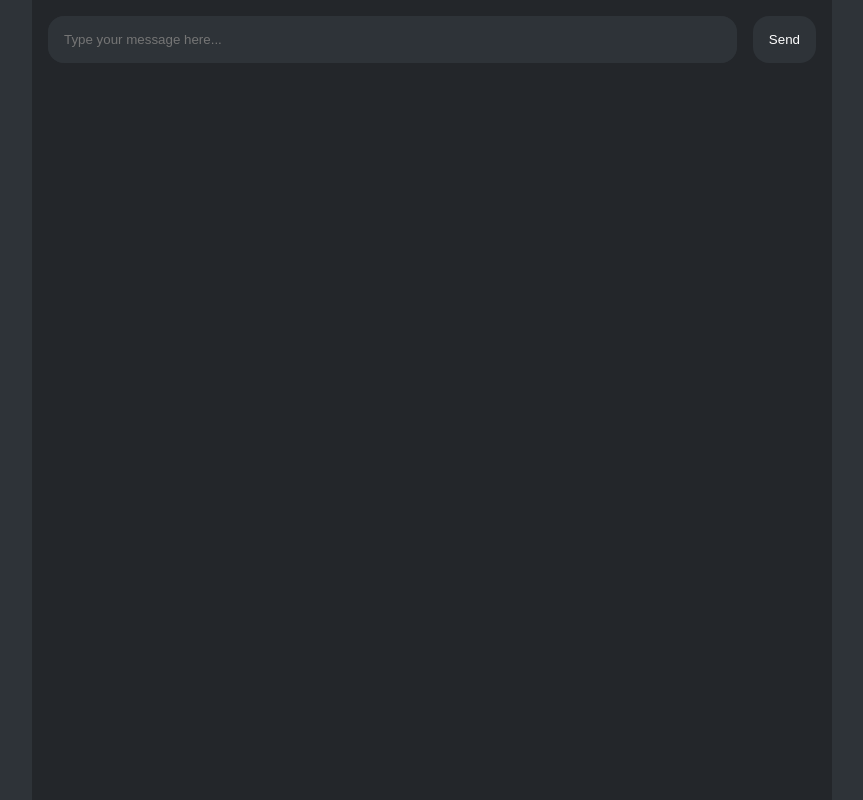
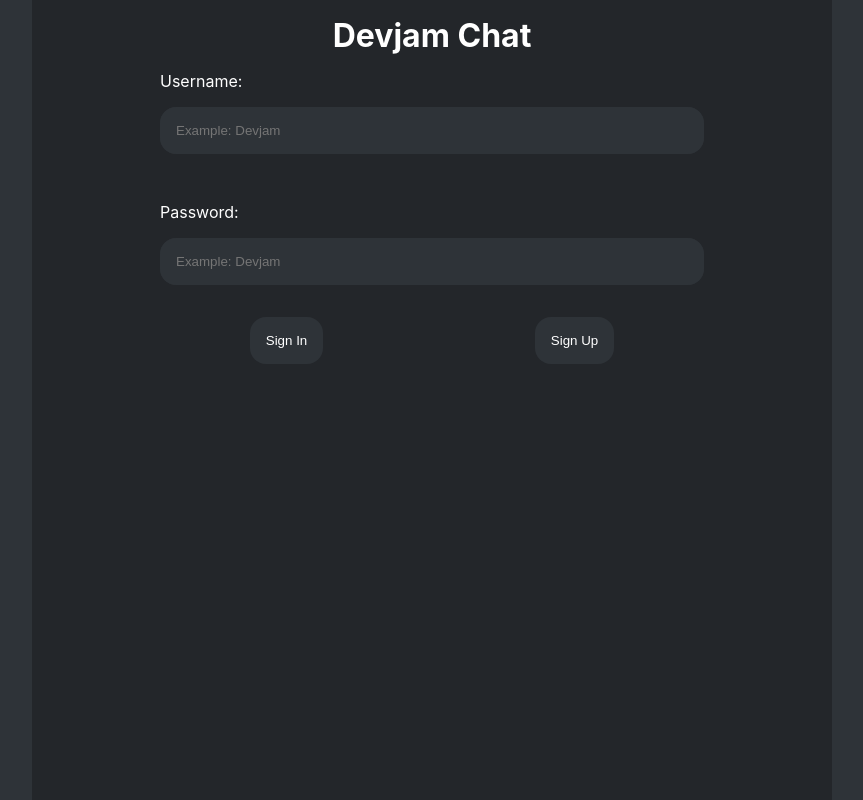
Before and after one commit to JGQH/ChatApp-Devjam, a React (Vite) app: page / in a window 1280 px wide. Shown: the whole page, without its empty margins (208-1071 px from the left). Built offline with nearby package versions, Linux system fonts and the light colour scheme.

Commit message:
Add Login Screen
Simple Login Screen with no functionality yet
Also TextBox imported but not used, just to not erase it and write it again

```diff
--- a/src/App.tsx
+++ b/src/App.tsx
@@ -1,12 +1,13 @@
 import React from 'react'
 import TextBox from '@Components/TextBox'
+import LoginScreen from '@Components/LoginScreen'
 import styles from './App.module.scss'
 
 export default function App() {
 
   return (
     <div className={styles.container}>
-      <TextBox />
+      <LoginScreen />
     </div>
   )
 }
--- /dev/null
+++ b/src/components/LoginScreen/LoginScreen.module.scss
@@ -0,0 +1,22 @@
+.container {
+  margin: 0 auto;
+  width: 75%;
+
+  h1 {
+    text-align: center;
+  }
+
+  .inputField {
+    padding: 1rem;
+
+    input {
+      width: 100%;
+      margin: 1rem 0;
+    }
+  }
+
+  .buttonField {
+    display: flex;
+    justify-content: space-around;
+  }
+}
--- /dev/null
+++ b/src/components/LoginScreen/LoginScreen.tsx
@@ -0,0 +1,24 @@
+import React from 'react'
+import Button from '@Elements/Button'
+import Input from '@Elements/Input'
+import style from './LoginScreen.module.scss'
+
+export default function LoginScreen() {
+  return (
+    <div className={style.container}>
+      <h1>Devjam Chat</h1>
+      <div className={style.inputField}>
+        <p>Username:</p>
+        <Input type='text' placeholder='Example: Devjam' />
+      </div>
+      <div className={style.inputField}>
+        <p>Password:</p>
+        <Input type='password' placeholder='Example: Devjam' />
+      </div>
+      <div className={style.buttonField}>
+        <Button>Sign In</Button>
+        <Button>Sign Up</Button>
+      </div>
+    </div>
+  )
+}
--- a/tsconfig.json
+++ b/tsconfig.json
@@ -18,7 +18,8 @@
     "baseUrl": "./src/",
     "paths": {
       "@Components/*":[
-        "components/TextBox/*"
+        "components/TextBox/*",
+        "components/LoginScreen/*"
       ],
       "@Elements/*":[
         "elements/Button/*",
```
Also changed, not shown: 1 other file (tests, documents, lock files or other folders).
